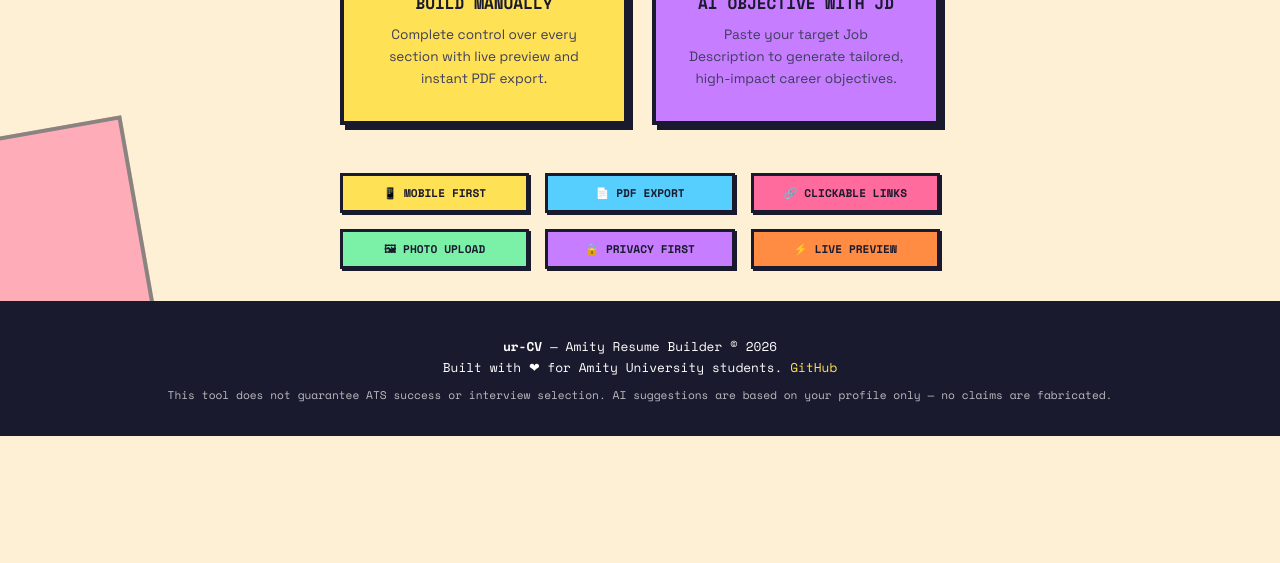
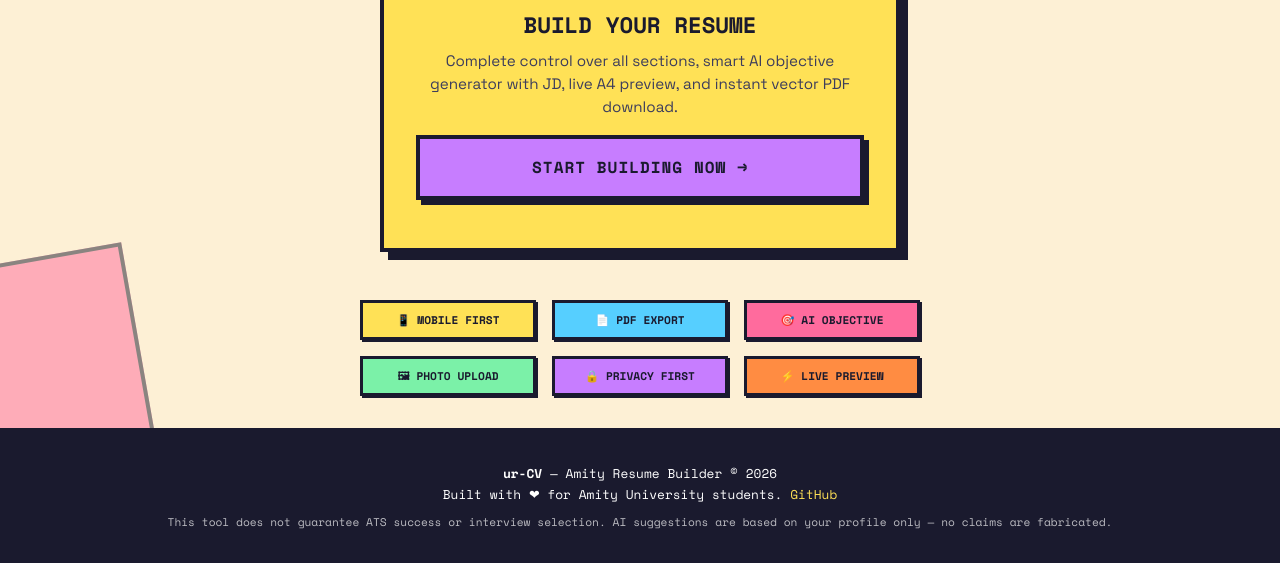
Before and after one commit to Abhishek09821/ur-CV, a website built with Vite: page index.html in a window 1280 px wide. Shown: the part 690-1253 px from the top of the page. Before the commit the page ends 1126 px from the top, so only its background shows below. Built offline with nearby package versions, Linux system fonts and the light colour scheme.

Commit message:
fix the landing page

```diff
--- a/src/styles/index.css
+++ b/src/styles/index.css
@@ -665,6 +665,11 @@ body {
   margin: 0 auto var(--space-2xl);
 }
 
+.landing-modes--single {
+  grid-template-columns: 1fr;
+  max-width: 520px;
+}
+
 .mode-card {
   cursor: pointer;
   padding: var(--space-xl);
@@ -672,9 +677,20 @@ body {
   transition: all var(--transition-fast);
 }
 
+.mode-card--single {
+  padding: var(--space-2xl) var(--space-xl);
+  border: var(--border-heavy) solid var(--border-color);
+  box-shadow: var(--shadow-lg);
+}
+
 .mode-card:hover {
   transform: translate(-4px, -4px) rotate(-1deg);
   box-shadow: var(--shadow-lg);
+}
+
+.mode-card--single:hover {
+  transform: translate(-3px, -3px) rotate(0deg);
+  box-shadow: var(--shadow-xl);
 }
 
 .mode-card .mode-icon {
@@ -686,14 +702,23 @@ body {
 .mode-card .mode-title {
   font-family: var(--font-display);
   font-weight: 700;
-  font-size: 1rem;
+  font-size: 1.1rem;
   text-transform: uppercase;
   margin-bottom: var(--space-sm);
+}
+
+.mode-card--single .mode-title {
+  font-size: 1.4rem;
 }
 
 .mode-card .mode-desc {
   font-size: 0.85rem;
   color: var(--text-secondary);
+}
+
+.mode-card--single .mode-desc {
+  font-size: 0.95rem;
+  line-height: 1.5;
 }
 
 .landing-features {
--- a/src/views/builder.js
+++ b/src/views/builder.js
@@ -30,9 +30,8 @@ const SECTIONS = [
 export function renderBuilder({ store, mode, toast, onSave, onBack }) {
   const container = document.createElement('div');
   container.className = 'builder-wrapper';
-  let activeSection = mode === 'jd-assist' ? 'objective' : 'personal';
+  let activeSection = 'personal';
   let mobileView = 'form'; // 'form' | 'preview'
-  let hasAutoOpenedJDModal = false;
 
   function buildUI() {
     const data = store.getData();
@@ -450,14 +449,6 @@ export function renderBuilder({ store, mode, toast, onSave, onBack }) {
     attachInputListener('input-decl-text', (v) => store.updateDeclaration('text', v));
     attachInputListener('input-decl-date', (v) => store.updateDeclaration('date', v));
     attachInputListener('input-decl-place', (v) => store.updateDeclaration('place', v));
-
-    // Auto-open objective modal if user selected JD Assist mode
-    if (mode === 'jd-assist' && !hasAutoOpenedJDModal) {
-      hasAutoOpenedJDModal = true;
-      setTimeout(() => {
-        triggerObjectiveModal();
-      }, 150);
-    }
   }
 
   function attachInputListener(id, callback) {
--- a/src/views/landing.js
+++ b/src/views/landing.js
@@ -1,6 +1,5 @@
 /**
- * Landing View — Start screen with mode selection
- * Journey A: Manual resume | Journey B: JD Assist
+ * Landing View — Start screen with single unified Build Your Resume action
  */
 export function renderLanding({ onSelectMode }) {
   const section = document.createElement('section');
@@ -21,24 +20,25 @@ export function renderLanding({ onSelectMode }) {
         Fill in your details, preview live, and download a professional PDF — no account needed.
       </p>
 
-      <div class="landing-modes" id="landing-modes">
-        <div class="card card--yellow mode-card" data-mode="manual" id="mode-manual">
-          <span class="mode-icon">✏️</span>
-          <div class="mode-title">Build Manually</div>
-          <p class="mode-desc">Complete control over every section with live preview and instant PDF export.</p>
-        </div>
-
-        <div class="card card--purple mode-card" data-mode="jd-assist" id="mode-jd-assist">
-          <span class="mode-icon">🎯</span>
-          <div class="mode-title">AI Objective with JD</div>
-          <p class="mode-desc">Paste your target Job Description to generate tailored, high-impact career objectives.</p>
+      <div class="landing-modes landing-modes--single" id="landing-modes">
+        <div class="card card--yellow mode-card mode-card--single" data-mode="manual" id="mode-start-builder">
+          <span class="mode-icon">🚀</span>
+          <div class="mode-title">Build Your Resume</div>
+          <p class="mode-desc">
+            Complete control over all sections, smart AI objective generator with JD, live A4 preview, and instant vector PDF download.
+          </p>
+          <div class="mt-md">
+            <span class="btn btn--purple btn--block" style="pointer-events:none;font-size:1rem;padding:var(--space-md);">
+              Start Building Now →
+            </span>
+          </div>
         </div>
       </div>
 
       <div class="landing-features">
         <div class="feature-chip">📱 Mobile First</div>
         <div class="feature-chip">📄 PDF Export</div>
-        <div class="feature-chip">🔗 Clickable Links</div>
+        <div class="feature-chip">🎯 AI Objective</div>
         <div class="feature-chip">🖼 Photo Upload</div>
         <div class="feature-chip">🔒 Privacy First</div>
         <div class="feature-chip">⚡ Live Preview</div>
@@ -46,20 +46,15 @@ export function renderLanding({ onSelectMode }) {
     </div>
   `;
 
-  // Event delegation for mode cards
+  // Event listener for single start card
   setTimeout(() => {
-    const modesContainer = document.getElementById('landing-modes');
-    if (modesContainer) {
-      modesContainer.addEventListener('click', (e) => {
-        const card = e.target.closest('.mode-card');
-        if (card) {
-          const mode = card.dataset.mode;
-          // Add click animation
-          card.style.transform = 'scale(0.95)';
-          setTimeout(() => {
-            onSelectMode(mode);
-          }, 150);
-        }
+    const startCard = document.getElementById('mode-start-builder');
+    if (startCard) {
+      startCard.addEventListener('click', () => {
+        startCard.style.transform = 'scale(0.96)';
+        setTimeout(() => {
+          onSelectMode('manual');
+        }, 120);
       });
     }
   }, 0);
```
Also changed, not shown: dist/assets/index-C8eI7u4v.js (deleted), dist/assets/index-CF4Sf4oG.css (added), dist/assets/index-CGLp18xN.js (added), dist/assets/index-qLRGXA9I.css (deleted), dist/assets/index.es-Dp3q9U4m.js, dist/index.html.
